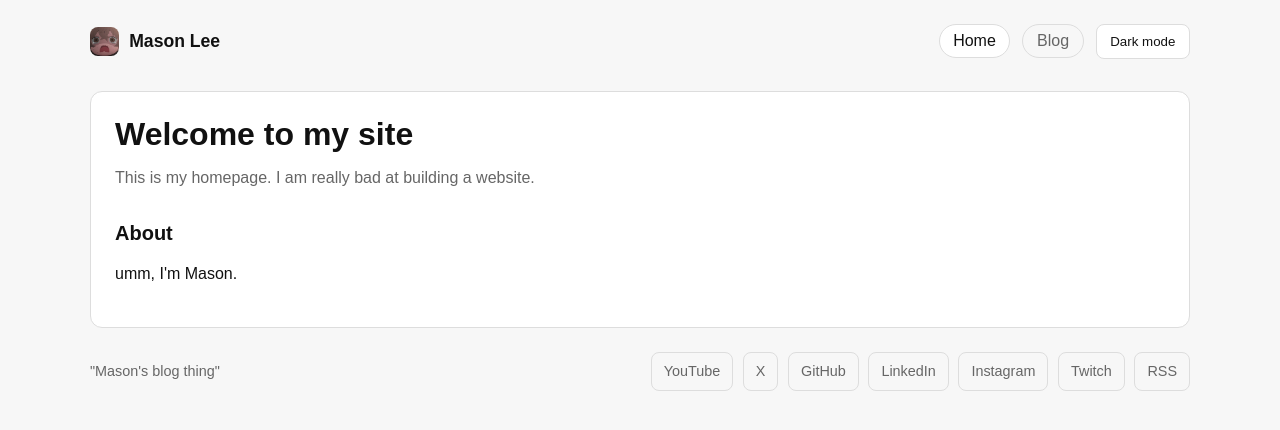
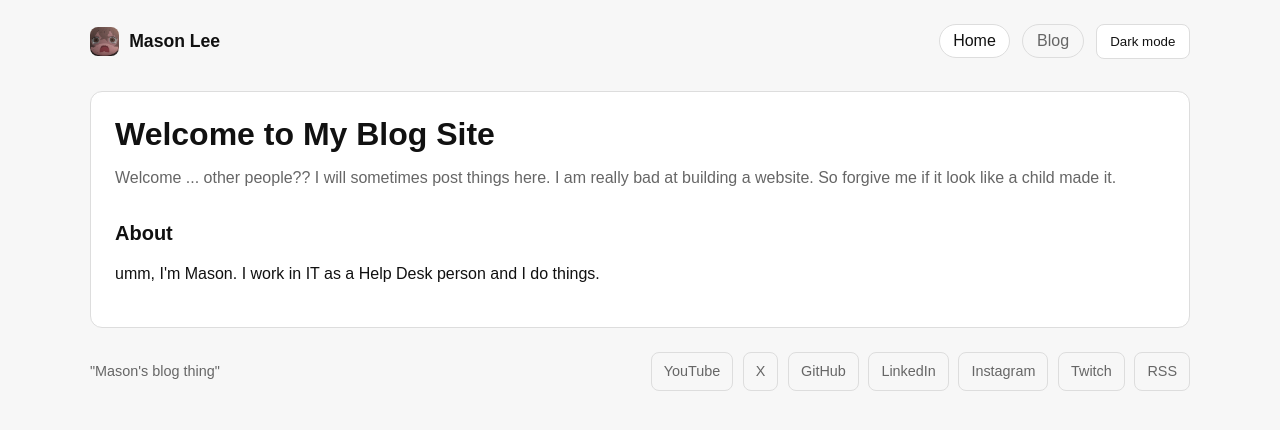
Before and after one commit to Mason-lee-101/Mason-lee-101.github.io, a Jekyll site: the page built from index.html, in a window 1280 px wide. Shown: the top 430 px of the page. Built offline with Jekyll 4.4.1, drawn with Linux system fonts in a browser that asks for light colours.

Commit message:
Updated index file

```diff
--- a/index.html
+++ b/index.html
@@ -4,13 +4,14 @@ title: Home
 ---
 
 <section id="home" data-route-section="home">
-  <h1>Welcome to my site</h1>
+  <h1>Welcome to My Blog Site</h1>
   <p class="intro">
-    This is my homepage. I am really bad at building a website.
+    Welcome ... other people?? I will sometimes post things here.
+    I am really bad at building a website. So forgive me if it look like a child made it.
   </p>
   <h2 class="home-section-title">About</h2>
   <p>
-    umm, I'm Mason.
+    umm, I'm Mason. I work in IT as a Help Desk person and I do things.
   </p>
 </section>
 
```
